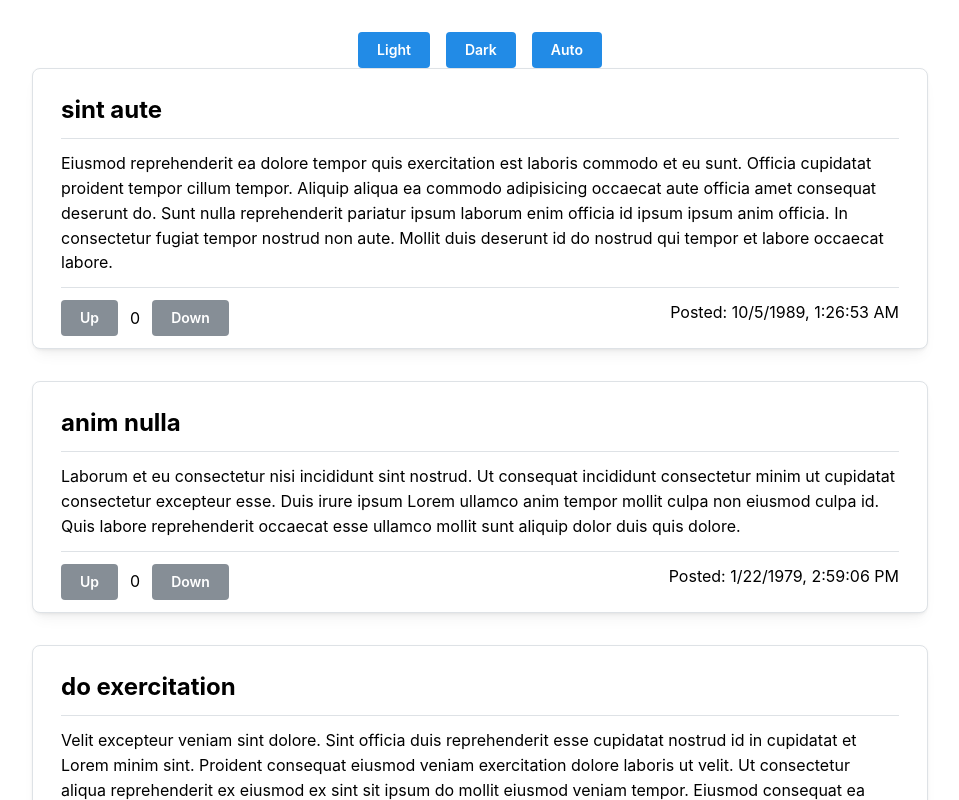
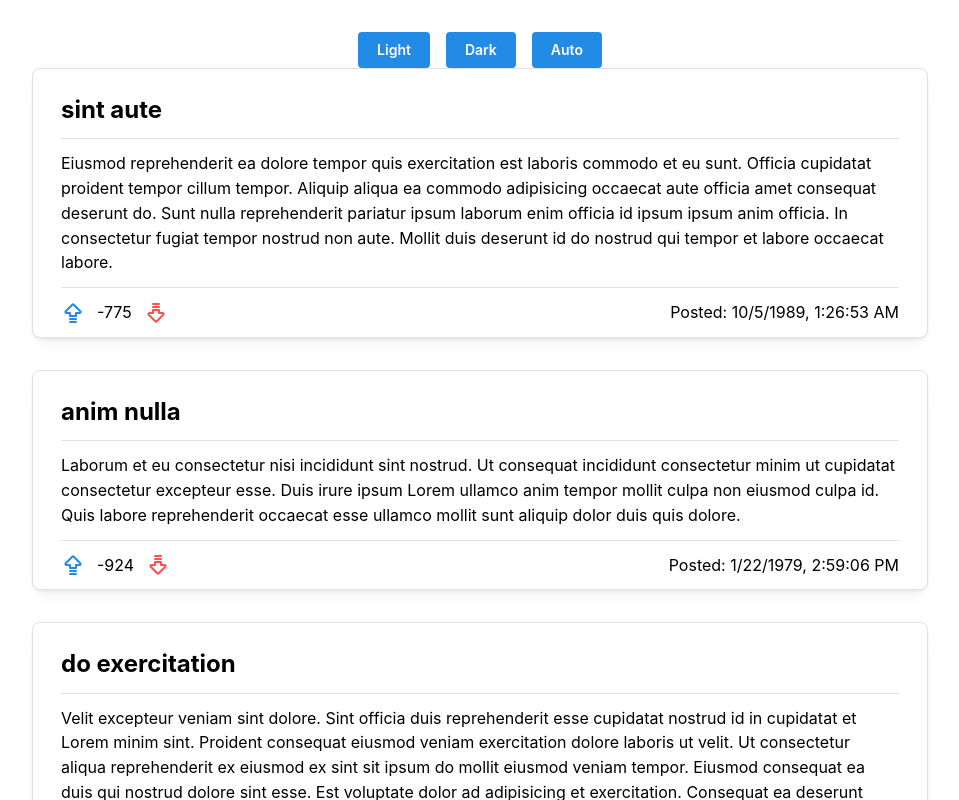
Before and after one commit to matteoaricci/social-textile-app, a Next.js app: page / in a window 1280 px wide. Shown: the top 800 px of the page, without its empty margins (160-1119 px from the left). Built offline with nearby package versions, Linux system fonts and the light colour scheme.

Commit message:
added some styling to posts in feed

```diff
--- a/components/Posts/Posts.module.css
+++ b/components/Posts/Posts.module.css
@@ -1,3 +1,7 @@
 .card {
   padding: 2rem 3rem;
 }
+
+.voteIcons {
+  cursor: pointer;
+}
--- a/components/Posts/Posts.tsx
+++ b/components/Posts/Posts.tsx
@@ -4,6 +4,7 @@ import { Flex, Card, Stack, Text, Button } from '@mantine/core';
 
 import classes from './Posts.module.css';
 import { useState } from 'react';
+import { IconArrowBigUpLines, IconArrowBigDownLines } from '@tabler/icons-react';
 
 export default function Posts() {
   return (
@@ -48,9 +49,19 @@ function Post({ post }: PostProps) {
       <Card.Section pt="sm">
         <Flex justify="space-between">
           <Flex align="center" gap="sm">
-            <Button color={rated === 1 ? "cyan" : "gray"} onClick={() => handleRatingOnClick(1)}>Up</Button>
-            <Text>{Math.max(0, upvotes - downvotes + rated)}</Text>
-            <Button color={rated === -1 ? "red" : "gray"} onClick={() => handleRatingOnClick(-1)}>Down</Button>
+            <IconArrowBigUpLines
+              className={classes.voteIcons}
+              fill={rated === 1 ? 'var(--mantine-color-blue-filled)' : 'none'}
+              color="var(--mantine-color-blue-filled)"
+              onClick={() => handleRatingOnClick(1)}
+            />
+            <Text>{upvotes - downvotes + rated}</Text>
+            <IconArrowBigDownLines
+              className={classes.voteIcons}
+              fill={rated === -1 ? 'var(--mantine-color-red-filled)' : 'none'}
+              color="var(--mantine-color-red-filled)"
+              onClick={() => handleRatingOnClick(-1)}
+            />
           </Flex>
           <Text ta="right" size="md">
             Posted: {new Date(created).toLocaleString()}
```
